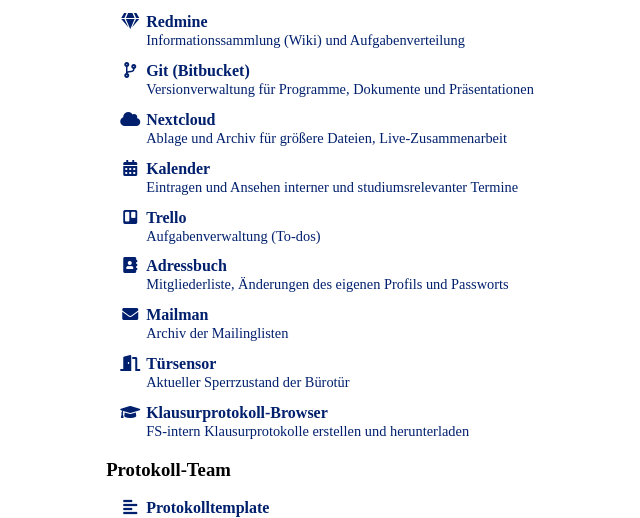
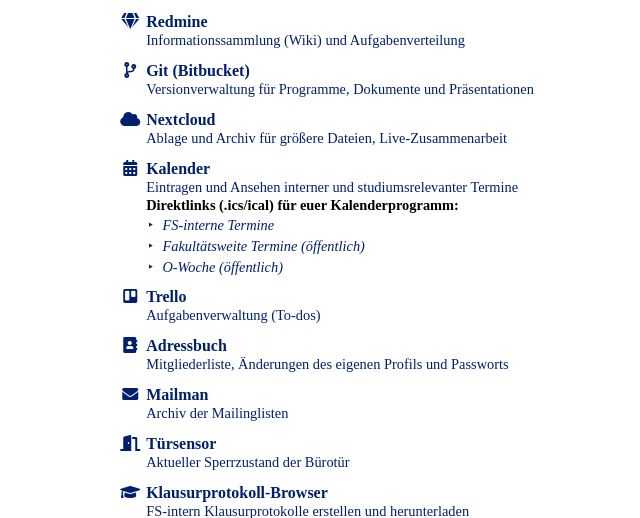
Before and after one commit to FDHoho007/fsinfo-apps, a PHP site: page / in a window 1280 px wide. Shown: the part 244-762 px from the top of the page, without its empty margins (320-960 px from the left). Run offline with PHP 8.4, Linux system fonts and the light colour scheme.

Commit message:
Add ics links for calendars

```diff
--- a/assets/css/main.css
+++ b/assets/css/main.css
@@ -47,6 +47,26 @@ nav ul li {
     margin: 1.75ex 0ex;
 }
 
+nav ul li ul {
+    padding-left: 2.5ex;
+    list-style-type: none; /* custom bullet defined below */
+}
+
+nav ul li ul li::before {
+    color: #00206D; /* #00206D = FSinfo dark */
+    content: "\2023";
+    font-style: normal;
+    display: inline-block;
+    width: 1em;
+    margin-left: -2.5ex;
+}
+
+nav ul li ul li {
+    margin: 0.25ex 0ex;
+    font-size: 90%;
+    font-style: italic;
+}
+
 nav ul li .label {
     font-weight: bold;
 }
@@ -54,3 +74,7 @@ nav ul li .label {
 nav ul li .description {
     font-size: 90%;
 }
+
+nav ul li .sublist-heading {
+    font-weight: bolder;
+}
--- a/index.html
+++ b/index.html
@@ -58,6 +58,13 @@
                             <span class="description">Eintragen und Ansehen interner und studiumsrelevanter Termine</span>
 
                         </a>
+                        <br />
+                        <span class="description sublist-heading">Direktlinks (.ics/ical) für euer Kalenderprogramm:</span>
+                        <ul>
+                            <li><a href="https://fsinfo.uni-passau.de/internal-events.ics">FS-interne Termine</a></li>
+                            <li><a href="https://fsinfo.uni-passau.de/events.ics">Fakultätsweite Termine (öffentlich)</a></li>
+                            <li><a href="https://fsinfo.uni-passau.de/owochenkalender.ics">O-Woche (öffentlich)</a></li>
+                        </ul>
                     </li>
                     <li>
                         <a href="https://trello.com/b/k7IjcWoz/fsinfo">
```
